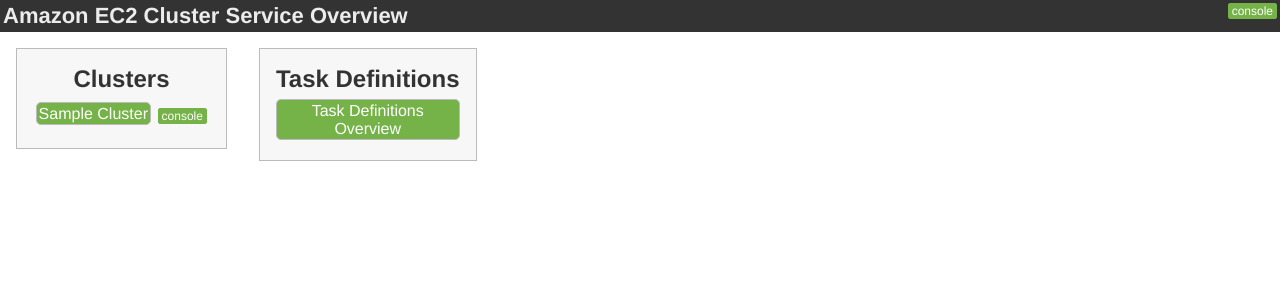
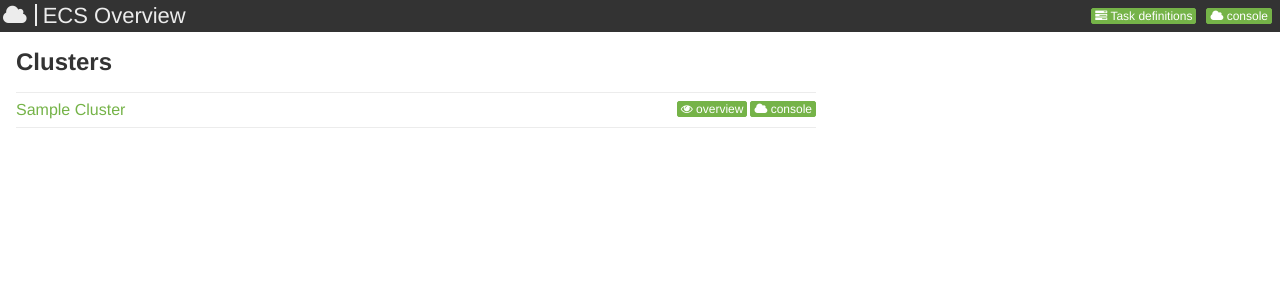
Before and after one commit to BusinessOptics/gryphon, a Flask app: template ecs_view/templates/index.html in a window 1280 px wide. Shown: the top 300 px of the page. Run offline with Flask 2, Linux system fonts and the light colour scheme; the template is opened without the code that fills it: most values are stand-ins (such as "Sample title", 1, 10 or a date in 2020); some libraries are stand-ins or nearby versions.

Commit message:
A bunch of completely preferential visual style changes.

```diff
--- a/ecs_view/server.py
+++ b/ecs_view/server.py
@@ -35,7 +35,7 @@ def cluster(cluster_name):
     return render_template('cluster.html', cluster=cluster, auth_data=authorization_data)
 
 
-@app.route('/taskDefinitions/', methods=['GET', 'POST'])
+@app.route('/task_definitions/', methods=['GET', 'POST'])
 def definitions():
     authorization_data = get_authorization()
     task_definitions = get_task_def_list()
--- a/ecs_view/static/css/styles.css
+++ b/ecs_view/static/css/styles.css
@@ -12,7 +12,6 @@ a {
 
 h2 {
     margin: 0px 0px 0.25em;
-    text-align: center;
 }
 
 .header {
@@ -21,16 +20,24 @@ h2 {
     padding: 3px;
 }
 
+.header a.action {
+    margin: 5px;
+}
+
 .header h1 {
     margin: 0px;
     font-size: 22px;
+    font-weight: normal;
+}
+
+.header h1 i {
+    border-right: 2px solid #ececec;
+    padding-right: 8px;
 }
 
 .overview {
     display: flex;
     justify-content: space-between;
-    border: 1px solid #bbb;
-    margin: 1em;
 }
 
 .instances-container {
@@ -132,41 +139,25 @@ ul.container-list li {
     border: 1px solid #75b348;
 }
 
+
 .index-list {
     padding: 1em;
-    display: inline-block;
-    margin: 1em;
-    border: 1px solid #bbb;
-    background: #f7f7f7;
-    float: left;
+    max-width:800px;
 }
 
 .index-list ul {
     list-style: none;
     padding: 0px;
-    margin: 0.25em;
-
 }
 
-.index-list tr td div, .task-def-btn-div{
-    margin-bottom: 0.25em;
-    border: 1px solid #bbb;
-    padding: 0.1em;
-    text-align: center;
-    background: #75b348;
-    cursor: pointer;
-    border-radius: 5px;
+.index-list ul li {
+    padding-top: 0.5em;
+    padding-bottom: 0.5em;
+    border-bottom: 1px solid #ececec;
 }
 
-.index-list tr td div a, .task-def-btn{
-    color: white;
-    display: block;
-    cursor: pointer;
-}
-
-.index-list tr td div:hover, .task-def-btn-div:hover {
-    background-color: rgb(170, 210, 141);
-    border: 1px solid #75b348;
+.index-list ul li:first-child {
+    border-top: 1px solid #ececec;
 }
 
 .chart {
--- a/ecs_view/templates/consolebutton.html
+++ b/ecs_view/templates/consolebutton.html
@@ -1,4 +1,4 @@
 <a
 class='action'
 target='_blank'
-href='{{link}}'>console</a>
+href='{{link}}'><i class="fa fa-cloud"></i> console</a>
--- a/ecs_view/templates/index.html
+++ b/ecs_view/templates/index.html
@@ -1,35 +1,28 @@
 {% extends "template.html" %}
-{% block title %}Amazon EC2 Cluster Service Overview{% endblock %}
+
+{% block title %}ECS Overview{% endblock %}
+
 {% block scripts %}
 {% endblock %}
+
 {% block body %}
 <div class="header">
   {% set link = 'https://console.aws.amazon.com/ecs/home?region=us-east-1#/clusters' %}
   {% include "consolebutton.html" %}
-    <h1>Amazon EC2 Cluster Service Overview</h1>
+  <a target="_blank" class="action" href="/task_definitions"><i class="fa fa-tasks"></i> Task definitions</a>
+  <h1><i class="fa fa-cloud"></i> ECS Overview</h1>
 </div>
 <div class="index-list">
   <h2>Clusters</h2>
-    <table>
+  <ul>
     {% for cluster in clusters %}
-            <tr>
-                <td>
-                    <div>
+    <li>
     <a target="_blank" href="cluster/{{cluster.name}}/">{{cluster.name|title}}</a>
-                    </div>
-                </td>
-                <td>
     {% set link = 'https://console.aws.amazon.com/ecs/home?region=us-east-1#/clusters/'~cluster.name %}
     {% include "consolebutton.html" %}
-                </td>
-            </tr>
+    <a target="_blank" class="action" href="cluster/{{cluster.name}}/"><i class="fa fa-eye"></i> overview</a>
+    </li>
     {% endfor %}
   </table>
 </div>
-<div class="index-list">
-    <h2>Task Definitions</h2>
-    <div class="task-def-btn-div">
-        <a target="_blank" href="taskDefinitions/" class="task-def-btn">Task Definitions<br>Overview</a>
-    </div>
-</div>
 {% endblock %}
--- a/ecs_view/templates/template.html
+++ b/ecs_view/templates/template.html
@@ -4,6 +4,7 @@
     <meta charset="UTF-8">
     <title>{% block title %}{% endblock %}</title>
     <link rel="stylesheet" type="text/css" href="/static/css/styles.css">
+    <link rel="stylesheet" type="text/css" href="https://maxcdn.bootstrapcdn.com/font-awesome/4.6.3/css/font-awesome.min.css">
     <link rel="shortcut icon" href="/static/favicon.ico">
     <script src="/static/js/picoModal.js"></script>
     <script>
```
Also changed, not shown: ecs_view/templates/cluster.html (+3 -7 lines), ecs_view/templates/definitions.html (+4 -7 lines). Lines whose indentation alone changed are shown as unchanged.
